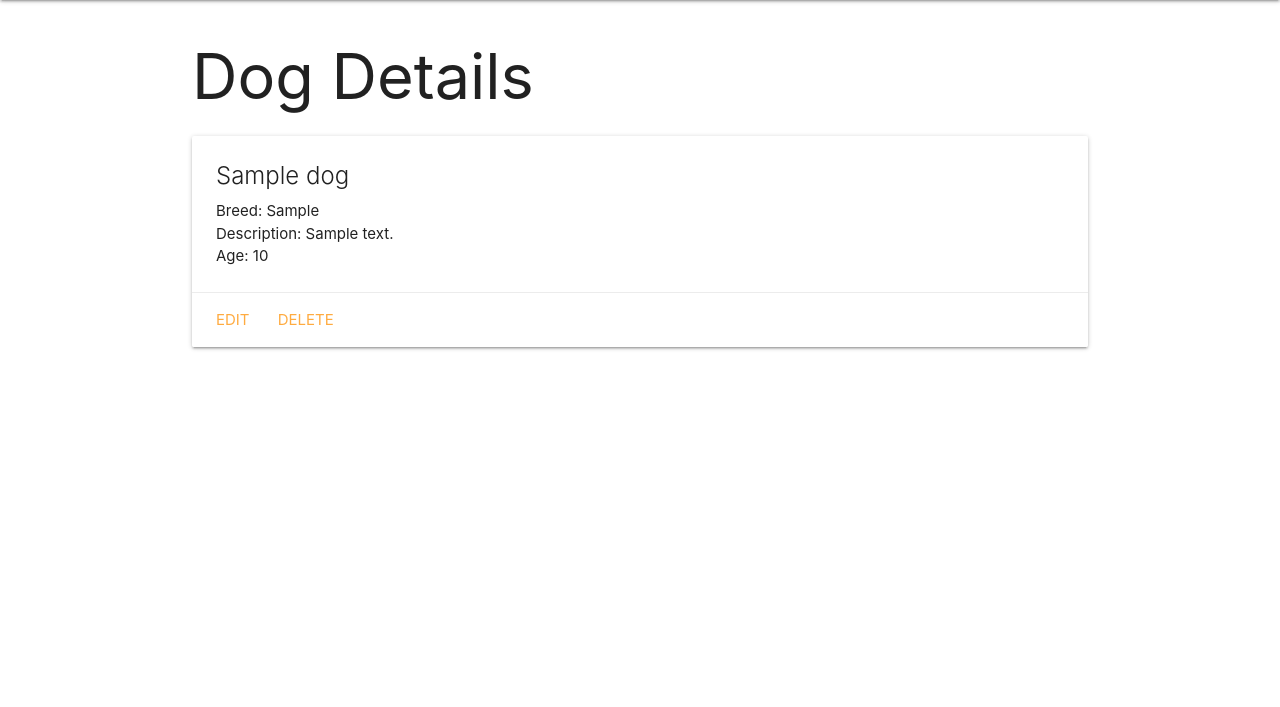
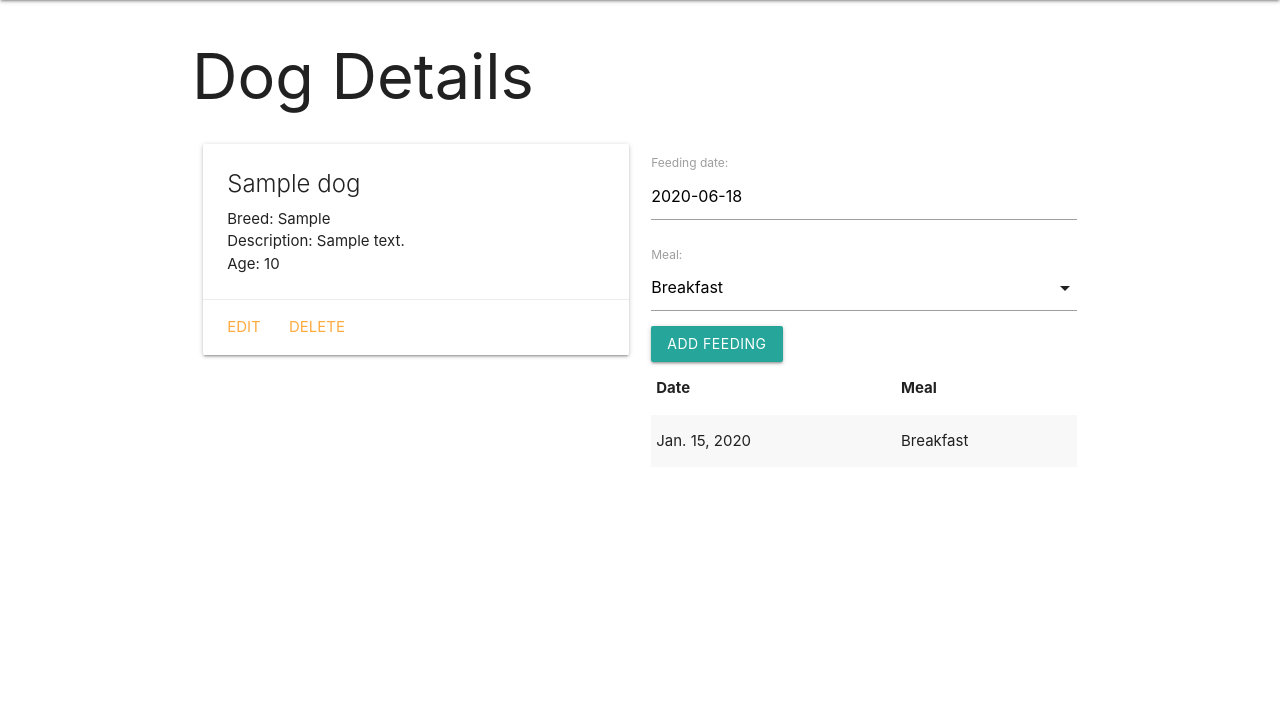
Before and after one commit to colin96man/Dog-Collector, a Django app: page /dogs/1/ in a window 1280 px wide. Shown: the part 64-771 px from the top of the page. Run offline with Django 3.2, Linux system fonts and the light colour scheme; tables that the repository leaves empty hold one stand-in row (values such as "Sample post").

Commit message:
add feeding functionality

```diff
--- a/main_app/admin.py
+++ b/main_app/admin.py
@@ -1,4 +1,5 @@
 from django.contrib import admin
-from .models import Dog
+from .models import Dog, Feeding
 # Register your models here.
 admin.site.register(Dog)
+admin.site.register(Feeding)
--- /dev/null
+++ b/main_app/forms.py
@@ -0,0 +1,7 @@
+from django.forms import ModelForm
+from .models import Feeding
+
+class FeedingForm(ModelForm):
+  class Meta:
+    model = Feeding
+    fields = ['date', 'meal']
--- a/main_app/models.py
+++ b/main_app/models.py
@@ -21,7 +21,7 @@ class Dog(models.Model):
         return reverse('detail', kwargs={'dog_id': self.id})
 
 class Feeding(models.Model):
-    date = models.DateField()
+    date = models.DateField('feeding date')
     meal = models.CharField(
         max_length=1,
         choices=MEALS,
@@ -32,3 +32,6 @@ class Feeding(models.Model):
 
     def __str__(self):
         return f"{self.get_meal_display()} on {self.date}"
+
+    class Meta:
+        ordering = ['-date']
--- a/main_app/templates/base.html
+++ b/main_app/templates/base.html
@@ -8,6 +8,7 @@
   <title>Dog Collector</title>
   <link rel="stylesheet" href="https://cdnjs.cloudflare.com/ajax/libs/materialize/1.0.0/css/materialize.min.css">
   <link rel="stylesheet" type="text/css" href="{% static 'css/style.css' %}">
+  <script src="https://cdnjs.cloudflare.com/ajax/libs/materialize/1.0.0/js/materialize.min.js"></script>
 </head>
 <body>
   <header class="navbar-fixed">
--- a/main_app/templates/dogs/detail.html
+++ b/main_app/templates/dogs/detail.html
@@ -3,6 +3,8 @@
 
 <h1>Dog Details</h1>
 
+<div class="row">
+  <div class="col s6">
     <div class="card">
       <div class="card-content">
         <span class="card-title">{{ dog.name }}</span>
@@ -19,5 +21,39 @@
         <a href="{% url 'dogs_delete' dog.id %}">Delete</a>
       </div>
     </div>
+  </div>
+  <div class="col s6">
+    <form action="{% url 'add_feeding' dog.id %}" method="post">
+        {% csrf_token %}
+        {{ feeding_form.as_p }}
+        <input type="submit" class="btn" value="Add Feeding">
+    </form>
+    <table class="striped">
+      <thead>
+        <tr><th>Date</th><th>Meal</th></tr>
+      </thead>
+      <tbody>
+        {% for feeding in dog.feeding_set.all %}
+          <tr>
+            <td>{{feeding.date}}</td>
+            <td>{{feeding.get_meal_display}}</td>
+          </tr>
+        {% endfor %}
+      </tbody>
+    </table>
+  </div>
+</div>
+
+<script>
+    const dateEl = document.getElementById('id_date');
+    M.Datepicker.init(dateEl, {
+        format: 'yyyy-mm-dd',
+        defaultDate: new Date(),
+        setDefaultDate: true,
+        autoClose: true
+    });
+    const selectEl = document.getElementById('id_meal');
+    M.FormSelect.init(selectEl);
+</script>
 
 {% endblock %}
--- a/main_app/urls.py
+++ b/main_app/urls.py
@@ -9,4 +9,5 @@ urlpatterns = [
     path('dogs/create/', views.DogCreate.as_view(), name='dogs_create'),
     path('dogs/<int:pk>/update/', views.DogUpdate.as_view(), name='dogs_update'),
     path('dogs/<int:pk>/delete/', views.DogDelete.as_view(), name='dogs_delete'),
+    path('dogs/<int:dog_id>/add_feeding/', views.add_feeding, name='add_feeding'),
 ]
--- a/main_app/views.py
+++ b/main_app/views.py
@@ -1,6 +1,7 @@
-from django.shortcuts import render
+from django.shortcuts import render, redirect
 from django.views.generic.edit import CreateView, UpdateView, DeleteView
 from .models import Dog
+from .forms import FeedingForm
 
 # Create your views here.
 def home(request):
@@ -15,7 +16,11 @@ def dogs_index(request):
 
 def dogs_detail(request, dog_id):
     dog = Dog.objects.get(id=dog_id)
-    return render(request, 'dogs/detail.html', {'dog': dog})
+    feeding_form = FeedingForm()
+    return render(request, 'dogs/detail.html', {
+        'dog': dog,
+        'feeding_form': feeding_form
+    })
 
 class DogCreate(CreateView):
     model = Dog
@@ -28,3 +33,11 @@ class DogUpdate(UpdateView):
 class DogDelete(DeleteView):
     model = Dog
     success_url = '/dogs/'
+
+def add_feeding(request, dog_id):
+    form = FeedingForm(request.POST)
+    if form.is_valid():
+        new_feeding = form.save(commit=False)
+        new_feeding.dog_id = dog_id
+        new_feeding.save()
+    return redirect('detail', dog_id=dog_id)
```
Also changed, not shown: main_app/migrations/0002_feeding.py (added). Lines whose indentation alone changed are shown as unchanged.
